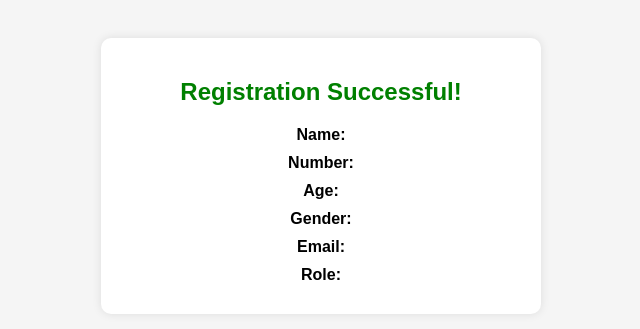
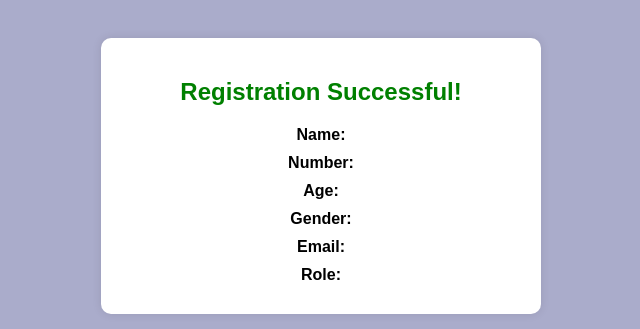
Before and after one commit to vishnurthn/Task-4, a plain HTML site: page confirm.html in a window 1280 px wide. Shown: the top 329 px of the page, without its empty margins (319-959 px from the left). Drawn offline with Linux system fonts and the light colour scheme.

Commit message:
Update confirm.html

```diff
--- a/confirm.html
+++ b/confirm.html
@@ -9,7 +9,7 @@
       font-family: Arial, sans-serif;
       padding: 30px;
       text-align: center;
-      background-color: #f5f5f5;
+      background-color: #161a705c;
     }
     .summary-box {
       background-color: white;
```
